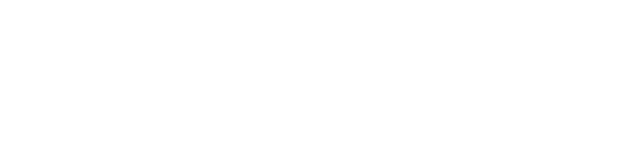
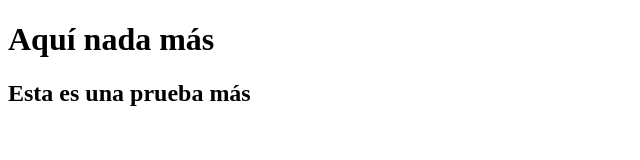
Before and after one commit to mgwmp/Prueba-HTML, a plain HTML site: page index.html in a window 1280 px wide. Shown: the whole page, without its empty margins (0-640 px from the left). Drawn offline with Linux system fonts and the light colour scheme.

Commit message:
Añadimos dos líneas más de código

```diff
--- a/index.html
+++ b/index.html
@@ -4,6 +4,7 @@
 	<title>Hola que ondas</title>
 </head>
 <body>
-
+<h1>Aquí nada más</h1>
+	<h2>Esta es una prueba más</h2>
 </body>
 </html>
```
